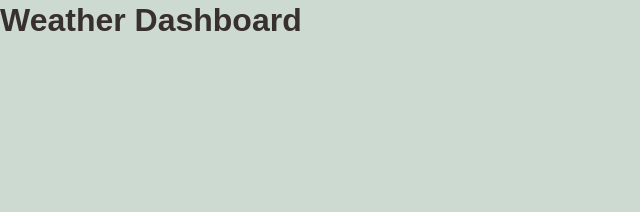
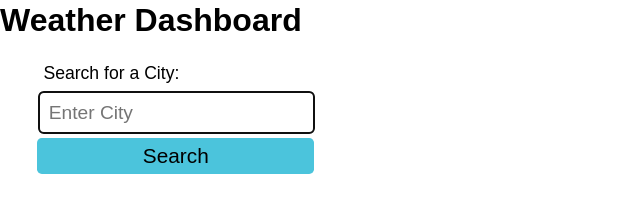
Before and after one commit to AbyDiaz/server-sideAPI, a plain HTML site: page index.html in a window 1280 px wide. Shown: the whole page, without its empty margins (0-640 px from the left). Drawn offline with nearby package versions, Linux system fonts and the light colour scheme.

Commit message:
basic html setup

```diff
--- a/assets/style.css
+++ b/assets/style.css
@@ -1,9 +1,9 @@
 :root {
-  --primary: #ccdad1;
+  /*--primary: #ccdad1;*/
   --secondary: #9caea9;
   --tertiary: #788585;
-  --light-dark: #6f6866;
-  --dark: #38302e;
+  --light-dark: #4bc4dc;
+  /*--dark: #38302e;*/
   --border-radius: .3rem;
 }
 
@@ -180,7 +180,7 @@ p {
   padding: 3%;
   margin: 5px 0;
   font-size: 1.2rem;
-  border: 2px solid var(--light-dark);
+  border: 2px solid var(black);
   border-radius: var(--border-radius);
 }
 
--- a/index.html
+++ b/index.html
@@ -14,15 +14,36 @@
 
     </header>
 
-    <main>
+    <main class="flex-row justify-space-between">
         <!--left side-->
-        <div>
+        <div class="col-12 col-md-3">
+            <!--search-->
+            <div class="card">
+                <form>
+                    <label class="form-label" for="enterCity">Search for a City:</label>
+                    <input form="enterCity" type="text" autofocus="true" class="form-input" placeholder="Enter City"/>
+                    <button type="submit" class="btn">Search</button>
+                </form>
+            </div>
+            <!--search history-->
+            <div>
+
+            </div>
 
         </div>
         <!--right side-->
-        <div>
+        <div class="col-12 col-md-9">
+            <!--current info-->
+            <div>
+
+            </div>
+            <!--5 day forecast-->
+            <div>
+
+            </div>
 
         </div>
+
 
     </main>
 
```
